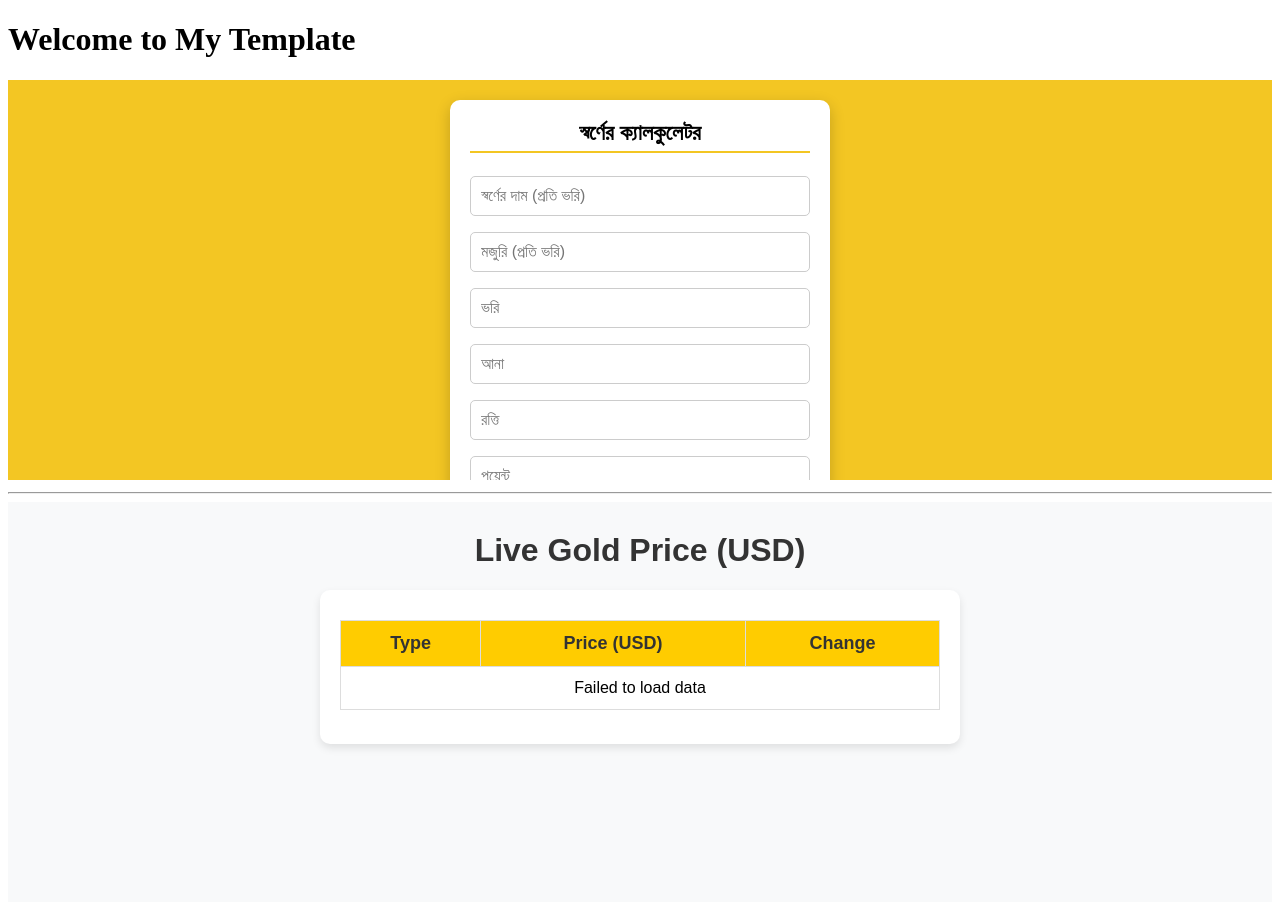
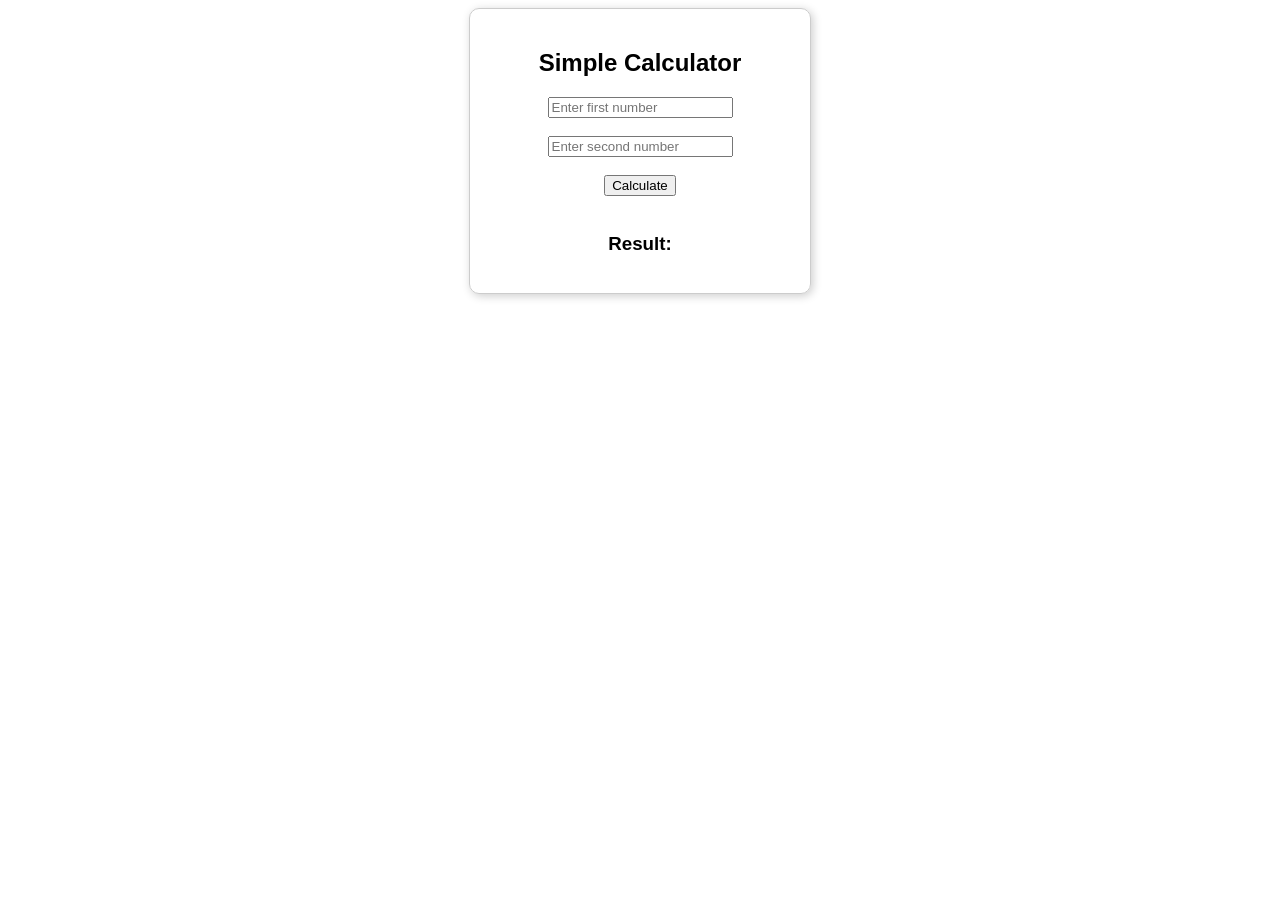
Before and after one commit to Anik7780/Charigramgoldmarket, a plain HTML site: page index.html in a window 1280 px wide. After the commit the page ends 800 px from the top, so only its background shows below. Drawn offline with Linux system fonts and the light colour scheme; no server answers.

Commit message:
index.html

```diff
--- a/index.html
+++ b/index.html
@@ -1,21 +1,40 @@
 <!DOCTYPE html>
-<html lang="en">
+<html>
 <head>
-    <meta charset="UTF-8">
-    <meta name="viewport" content="width=device-width, initial-scale=1.0">
-    <title>Combined Page</title>
+    <title>Calculator</title>
+    <style>
+        body {
+            font-family: Arial, sans-serif;
+            text-align: center;
+        }
+        .calculator {
+            width: 300px;
+            margin: auto;
+            padding: 20px;
+            border: 1px solid #ccc;
+            border-radius: 10px;
+            box-shadow: 2px 2px 10px rgba(0,0,0,0.2);
+        }
+    </style>
 </head>
 <body>
 
-    <h1>Welcome to My Template</h1>
+    <div class="calculator">
+        <h2>Simple Calculator</h2>
+        <input type="number" id="num1" placeholder="Enter first number"><br><br>
+        <input type="number" id="num2" placeholder="Enter second number"><br><br>
+        <button onclick="calculate()">Calculate</button><br><br>
+        <h3 id="result">Result: </h3>
+    </div>
 
-    <!-- First HTML File -->
-    <iframe src="page1.html" width="100%" height="400px" frameborder="0"></iframe>
-
-    <hr>
-
-    <!-- Second HTML File -->
-    <iframe src="page2.html" width="100%" height="400px" frameborder="0"></iframe>
+    <script>
+        function calculate() {
+            var num1 = parseFloat(document.getElementById("num1").value);
+            var num2 = parseFloat(document.getElementById("num2").value);
+            var sum = num1 + num2;
+            document.getElementById("result").innerHTML = "Result: " + sum;
+        }
+    </script>
 
 </body>
 </html>
```
